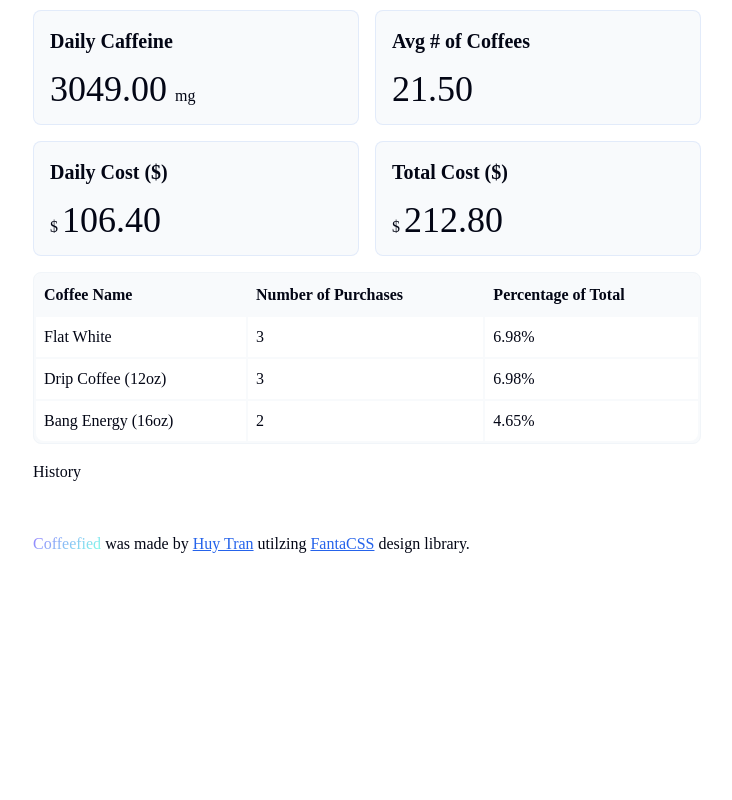
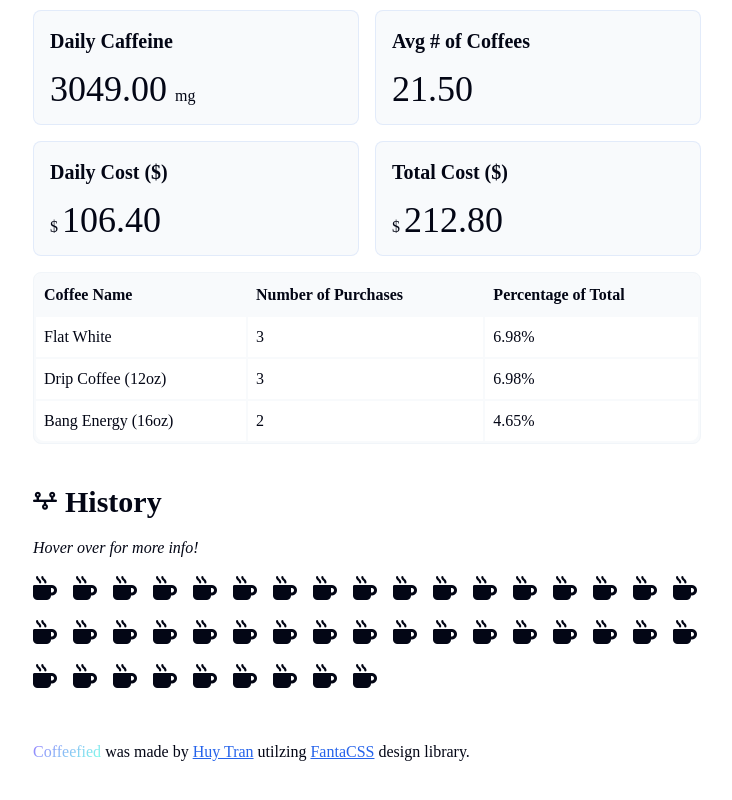
Before and after one commit to huytran845/coffee-tracking-app, a React (Vite) app in the folder coffeefied/: page / in a window 1280 px wide. Shown: the part 1326-2126 px from the top of the page, without its empty margins (273-1005 px from the left). Before the commit the page ends 1930 px from the top, so only its background shows below. Built offline with nearby package versions, Linux system fonts and the light colour scheme; a web font is replaced by a local one.

Commit message:
Added History section to show coffee history

```diff
--- a/coffeefied/src/components/History.jsx
+++ b/coffeefied/src/components/History.jsx
@@ -1,5 +1,43 @@
+// Node Modules
+import {
+  calculateCurrentCaffeineLevel,
+  coffeeConsumptionHistory,
+  getCaffeineAmount,
+  timeSinceConsumption,
+} from "../utilities";
+
 const History = () => {
-  return <div>History</div>;
+  return (
+    <>
+      <div className="section-header">
+        <i className="fa-solid fa-timeline" />
+        <h2>History</h2>
+      </div>
+      <p>
+        <i>Hover over for more info!</i>
+      </p>
+      <div className="coffee-history">
+        {Object.keys(coffeeConsumptionHistory)
+          .sort((a, b) => b - a)
+          .map((utcTime, coffeeIndex) => {
+            const coffee = coffeeConsumptionHistory[utcTime];
+            const timeSinceConsume = timeSinceConsumption(utcTime);
+            const originalAmount = getCaffeineAmount(coffee.name);
+            const remainingAmount = calculateCurrentCaffeineLevel({
+              [utcTime]: coffee,
+            });
+
+            const summary = `${coffee.name} | ${timeSinceConsume} | $${coffee.cost} | ${originalAmount} mg / ${remainingAmount} mg`;
+
+            return (
+              <div title={summary} key={coffeeIndex}>
+                <i className="fa-solid fa-mug-hot" />
+              </div>
+            );
+          })}
+      </div>
+    </>
+  );
 };
 
 export default History;
--- a/coffeefied/src/utilities/index.js
+++ b/coffeefied/src/utilities/index.js
@@ -192,11 +192,11 @@ export function timeSinceConsumption(utcMilliseconds) {
 
   // Construct the string
   let result = "";
-  if (months > 0) result += `${months}M `;
-  if (remainingDays > 0) result += `${remainingDays}D `;
-  if (remainingHours > 0) result += `${remainingHours}H `;
-  if (remainingMinutes > 0) result += `${remainingMinutes}M `;
-  if (remainingSeconds > 0 || result === "") result += `${remainingSeconds}S`; // Show seconds even if they're 0 if nothing else exists
+  if (months > 0) result += `${months}Mo `;
+  if (remainingDays > 0) result += `${remainingDays}Day `;
+  if (remainingHours > 0) result += `${remainingHours}Hour `;
+  if (remainingMinutes > 0) result += `${remainingMinutes}Min `;
+  if (remainingSeconds > 0 || result === "") result += `${remainingSeconds}Sec`; // Show seconds even if they're 0 if nothing else exists
 
   return result.trim(); // Remove any trailing space
 }
```
